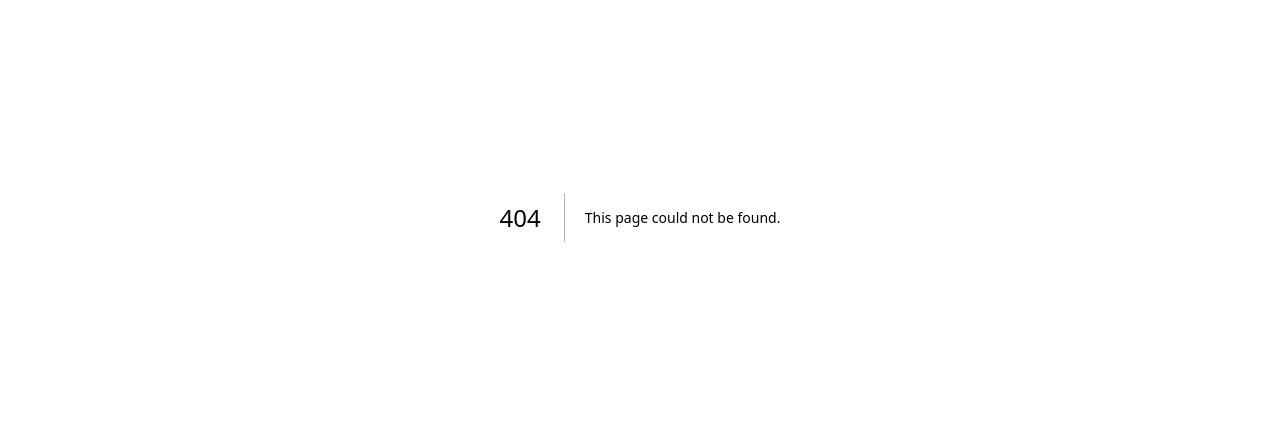
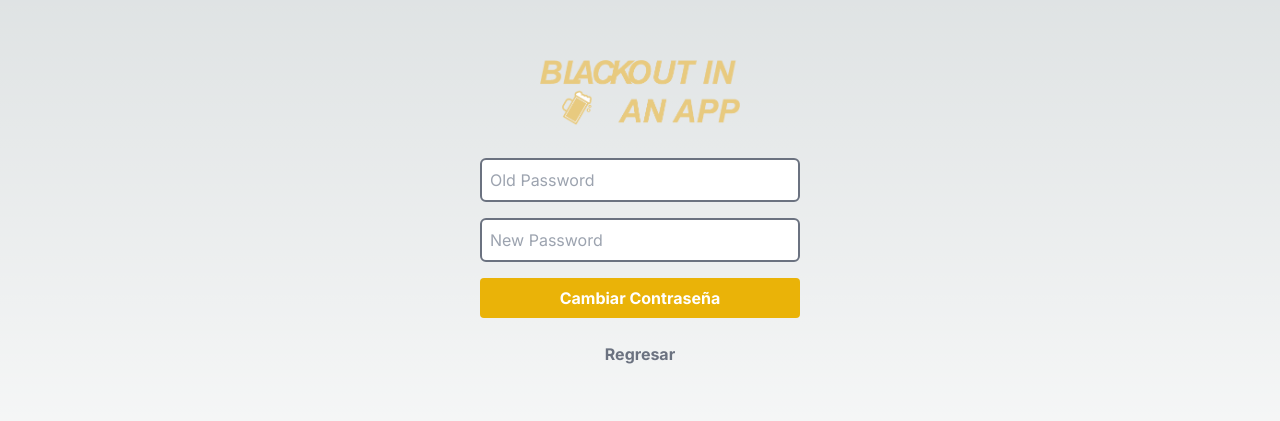
Before and after one commit to EquipoCreativoUtec2024/frontend, a Next.js app: page /auth/editUser in a window 1280 px wide. Before the commit this address had no page. Shown: the part 183-604 px from the top of the page. Built offline with nearby package versions, Linux system fonts and the light colour scheme.

Commit message:
feat: added change password screen

```diff
--- /dev/null
+++ b/src/app/auth/editUser/page.tsx
@@ -0,0 +1,112 @@
+"use client";
+import React, { useEffect, useState } from "react";
+import Image from "next/image";
+import logo from "@app/assets/logo-text-and-beer.png";
+import Link from "next/link";
+
+export default function editUser() {
+  const changPasswordURL =
+    "";
+  const [oldPassword, setOldPassword] = useState("");
+  const [newPassword, setNewPassword] = useState("");
+  const [loading, setLoading] = useState(false);
+  const [error, setError] = useState("");
+
+  const handleRegisterClick = () => {
+    if (oldPassword === "" || newPassword === "") {
+      setError("Por favor ingrese todos los campos.");
+      return;
+    }
+    if (newPassword.length < 8) {
+      setError("La contraseña debe tener al menos 8 caracteres.");
+      return;
+    }
+    setLoading(true);
+    fetch(changPasswordURL, {
+      method: "PUT",
+      headers: {
+        "Content-Type": "application/json",
+      },
+      body: JSON.stringify({
+        username: oldPassword,
+        password: newPassword,
+      }),
+    })
+      .then((response) => {
+        setLoading(false);
+        if (response.ok) {
+          setError("");
+          response.json().then((data) => {
+            window.location.href = "/auth/login";
+          });
+        } else if (response.status === 400) {
+          setError("La contraseña antigua es incorrecta.");
+        } else {
+          console.log("Error");
+        }
+      })
+      .catch((error) => {
+        console.log(error);
+        setLoading(false);
+      });
+  };
+
+  return (
+    <div className="flex justify-center items-center h-[100vh] flex-col">
+      <Image src={logo} alt="Logo" width={200} height={200} className="block" />
+      <div className="flex justify-center items-center flex-col mt-8 w-[50%] lg:w-[30%] xl:w-[25%] 2xl:w-[20%]">
+        <input
+          type="password"
+          placeholder="Old Password"
+          className="border-2 border-gray-500 rounded-md p-2 w-full text-black"
+          value={oldPassword}
+          onChange={(e) => setOldPassword(e.target.value)}
+        />
+        <input
+          type="password"
+          placeholder="New Password"
+          className="border-2 border-gray-500 rounded-md p-2 w-full mt-4 text-black"
+          value={newPassword}
+          onChange={(e) => setNewPassword(e.target.value)}
+        />
+        {loading ? (
+          <div className="animate-spin border-x-2 border-b-2 border-yellow-500 rounded-full h-10 w-10 mt-4"></div>
+        ) : (
+          <>
+            {error !== "" && <p className="text-red-500 pt-2">{error}</p>}
+            <button
+              className="block
+          text-white
+          hover:bg-yellow-600
+          bg-yellow-500
+          font-bold
+          py-2
+          px-4
+          rounded
+          mt-4
+          w-full
+          text-center"
+              onClick={() => handleRegisterClick()}
+            >
+              Cambiar Contraseña
+            </button>
+          </>
+        )}
+        <Link
+          href="/games"
+          className="block
+          text-gray-500
+          font-bold
+          py-2
+          px-4
+          rounded
+          mt-4
+          w-full
+          text-center"
+        >
+          Regresar
+        </Link>
+      </div>
+    </div>
+  );
+}
--- a/src/app/games/page.tsx
+++ b/src/app/games/page.tsx
@@ -119,6 +119,10 @@ export function App() {
     router.push("/auth");
   };
 
+  const handleModifyUser = () => {
+    router.push("/auth/editUser");
+  };
+
   if (!parsedUserData || parsedUserData === undefined) {
     return <></>;
   }
@@ -132,7 +136,7 @@ export function App() {
           </button>
           {profileMenuVisibility && (
             <div className="absolute top-full left-0 mt-2 w-48 bg-black shadow-md rounded-lg z-50">
-              <button className="w-full text-left px-4 py-2 hover:bg-slate-900 rounded-lg ">
+              <button className="w-full text-left px-4 py-2 hover:bg-slate-900 rounded-lg " onClick={handleModifyUser}>
                 Modificar perfil
               </button>
               <button
```
